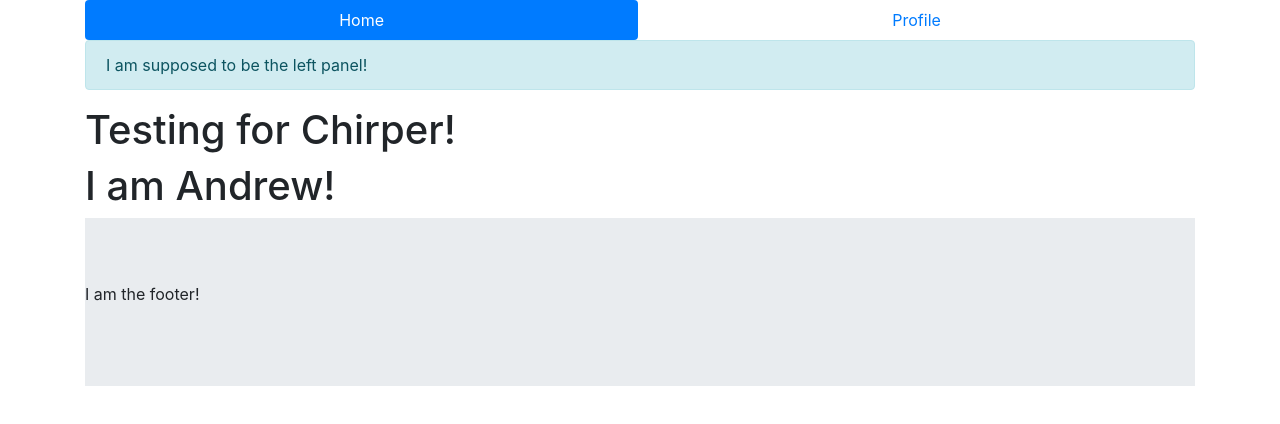
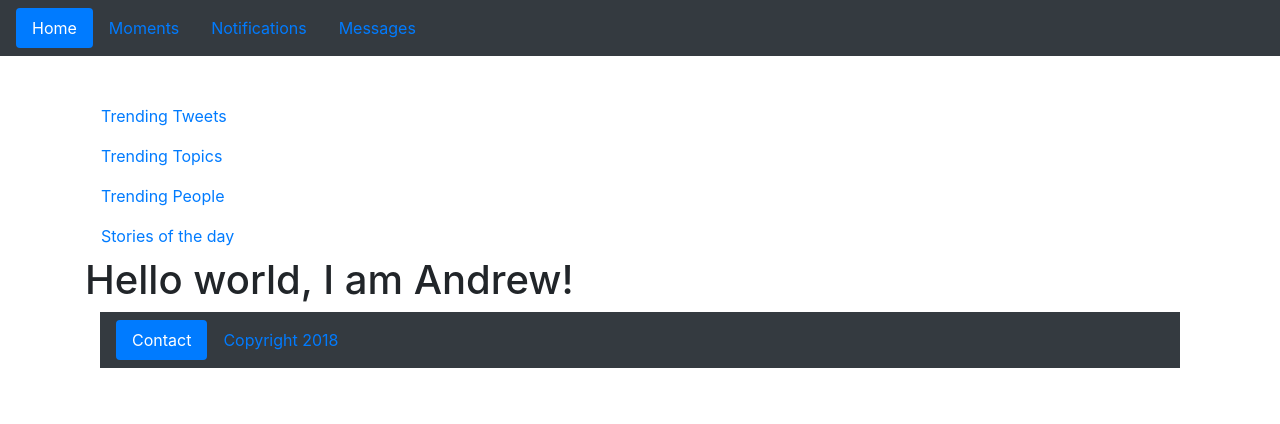
Before and after one commit to atlc/chirper-frontend, a React (Create React App) app: page / in a window 1280 px wide. Shown: the top 424 px of the page. Built offline with nearby package versions, Linux system fonts and the light colour scheme.

Commit message:
Starting to form out shell of components

```diff
--- a/public/index.html
+++ b/public/index.html
@@ -1,10 +1,12 @@
 <!doctype html>
 <html lang="en">
+
 <head>
   <meta charset="utf-8">
   <meta name="viewport" content="width=device-width, initial-scale=1">
   <link rel="shortcut icon" href="%PUBLIC_URL%/favicon.ico">
-    <link rel="stylesheet" href="https://maxcdn.bootstrapcdn.com/bootstrap/4.0.0/css/bootstrap.min.css" integrity="sha384-Gn5384xqQ1aoWXA+058RXPxPg6fy4IWvTNh0E263XmFcJlSAwiGgFAW/dAiS6JXm" crossorigin="anonymous">
+  <link rel="stylesheet" href="https://maxcdn.bootstrapcdn.com/bootstrap/4.0.0/css/bootstrap.min.css" integrity="sha384-Gn5384xqQ1aoWXA+058RXPxPg6fy4IWvTNh0E263XmFcJlSAwiGgFAW/dAiS6JXm"
+    crossorigin="anonymous">
   <!--
       Notice the use of %PUBLIC_URL% in the tag above.
       It will be replaced with the URL of the `public` folder during the build.
@@ -14,8 +16,9 @@
       work correctly both with client-side routing and a non-root public URL.
       Learn how to configure a non-root public URL by running `npm run build`.
     -->
-    <title>React App</title>
+  <title>Welcome to Chirper!</title>
 </head>
+
 <body>
   <div id="root"></div>
   <!--
@@ -28,5 +31,13 @@
       To begin the development, run `npm start`.
       To create a production bundle, use `npm run build`.
     -->
+
+  <script src="https://code.jquery.com/jquery-3.2.1.slim.min.js" integrity="sha384-KJ3o2DKtIkvYIK3UENzmM7KCkRr/rE9/Qpg6aAZGJwFDMVNA/GpGFF93hXpG5KkN"
+    crossorigin="anonymous"></script>
+  <script src="https://cdnjs.cloudflare.com/ajax/libs/popper.js/1.12.9/umd/popper.min.js" integrity="sha384-ApNbgh9B+Y1QKtv3Rn7W3mgPxhU9K/ScQsAP7hUibX39j7fakFPskvXusvfa0b4Q"
+    crossorigin="anonymous"></script>
+  <script src="https://maxcdn.bootstrapcdn.com/bootstrap/4.0.0/js/bootstrap.min.js" integrity="sha384-JZR6Spejh4U02d8jOt6vLEHfe/JQGiRRSQQxSfFWpi1MquVdAyjUar5+76PVCmYl"
+    crossorigin="anonymous"></script>
 </body>
+
 </html>
--- a/src/components/App.jsx
+++ b/src/components/App.jsx
@@ -11,14 +11,16 @@ class App extends Component {
 
     render() {
         return (
-            <div className='container'>
-                <Navbar />
-                <LeftPanel />
-                <h1>Testing for Chirper!</h1>
-
-                <User name="Andrew" />
-                <Footer />
-            </div>
+            <React.Fragment>
+                <div className='container'>
+                    <Navbar />
+                </div>
+                <div className='container'>
+                    <LeftPanel />
+                    <User name='Andrew' />
+                    <Footer />
+                </div>
+            </React.Fragment>
         );
     }
 
--- a/src/components/Footer.jsx
+++ b/src/components/Footer.jsx
@@ -5,10 +5,19 @@ class Footer extends Component {
 
     render() {
         return (
-            <div className='jumbotron jumbotron-fluid'>
-                <p className='align align-center'>I am the footer!</p>
+            <div className='container'>
+                <nav className='navbar navbar-bottom navbar-dark bg-dark'>
+                    <ul className='nav nav-pills nav-fill'>
+                        <li className='nav-item'>
+                            <a className='nav-link active' href='#'>Contact</a>
+                        </li>
+                        <li className='nav-item'>
+                            <a className='nav-link' href='#'>Copyright 2018</a>
+                        </li>
+                    </ul>
+                </nav>
             </div>
-        )
+        );
     }
 }
 
--- a/src/components/LeftPanel.jsx
+++ b/src/components/LeftPanel.jsx
@@ -6,7 +6,21 @@ class LeftPanel extends Component {
 
     render() {
         return (
-            <p className='alert alert-info'>I am supposed to be the left panel!</p>
+            <ul className='nav flex-column mt-5 pt-5'>
+                <li className='nav-item'>
+                    <a className='nav-link' href='#'>Trending Tweets</a>
+                </li>
+                <li className='nav-item'>
+                    <a className='nav-link' href='#'>Trending Topics</a>
+                </li>
+                <li className='nav-item'>
+                    <a className='nav-link' href='#'>Trending People</a>
+                </li>
+                <li className='nav-item'>
+                    <a className='nav-link' href='#'>Stories of the day</a>
+                </li>
+                <li></li>
+            </ul>
         );
     }
 }
--- a/src/components/Navbar.jsx
+++ b/src/components/Navbar.jsx
@@ -6,15 +6,23 @@ class Navbar extends Component {
 
     render() {
         return (
-            <div>
-                <ul className="nav nav-pills nav-fill">
-                    <li className="nav-item">
-                        <a className="nav-link active" href="#">Home</a>
-                    </li>
-                    <li className="nav-item">
-                        <a className="nav-link" href="#">Profile</a>
-                    </li>
-                </ul>
+            <div className='container'>
+                <nav className='navbar fixed-top navbar-dark bg-dark'>
+                    <ul className='nav nav-pills nav-fill'>
+                        <li className='nav-item'>
+                            <a className='nav-link active' href='#'>Home</a>
+                        </li>
+                        <li className='nav-item'>
+                            <a className='nav-link' href='#'>Moments</a>
+                        </li>
+                        <li className='nav-item'>
+                            <a className='nav-link' href='#'>Notifications</a>
+                        </li>
+                        <li className='nav-item'>
+                            <a className='nav-link' href='#'>Messages</a>
+                        </li>
+                    </ul>
+                </nav>
             </div>
         );
     }
--- a/src/components/User.jsx
+++ b/src/components/User.jsx
@@ -6,7 +6,7 @@ class User extends Component {
 
     render() {
         return (
-            <h1>I am {this.props.name}!</h1>
+            <h1>Hello world, I am {this.props.name}! </h1>
         );
     }
 }
```
Lines whose indentation alone changed are shown as unchanged.
